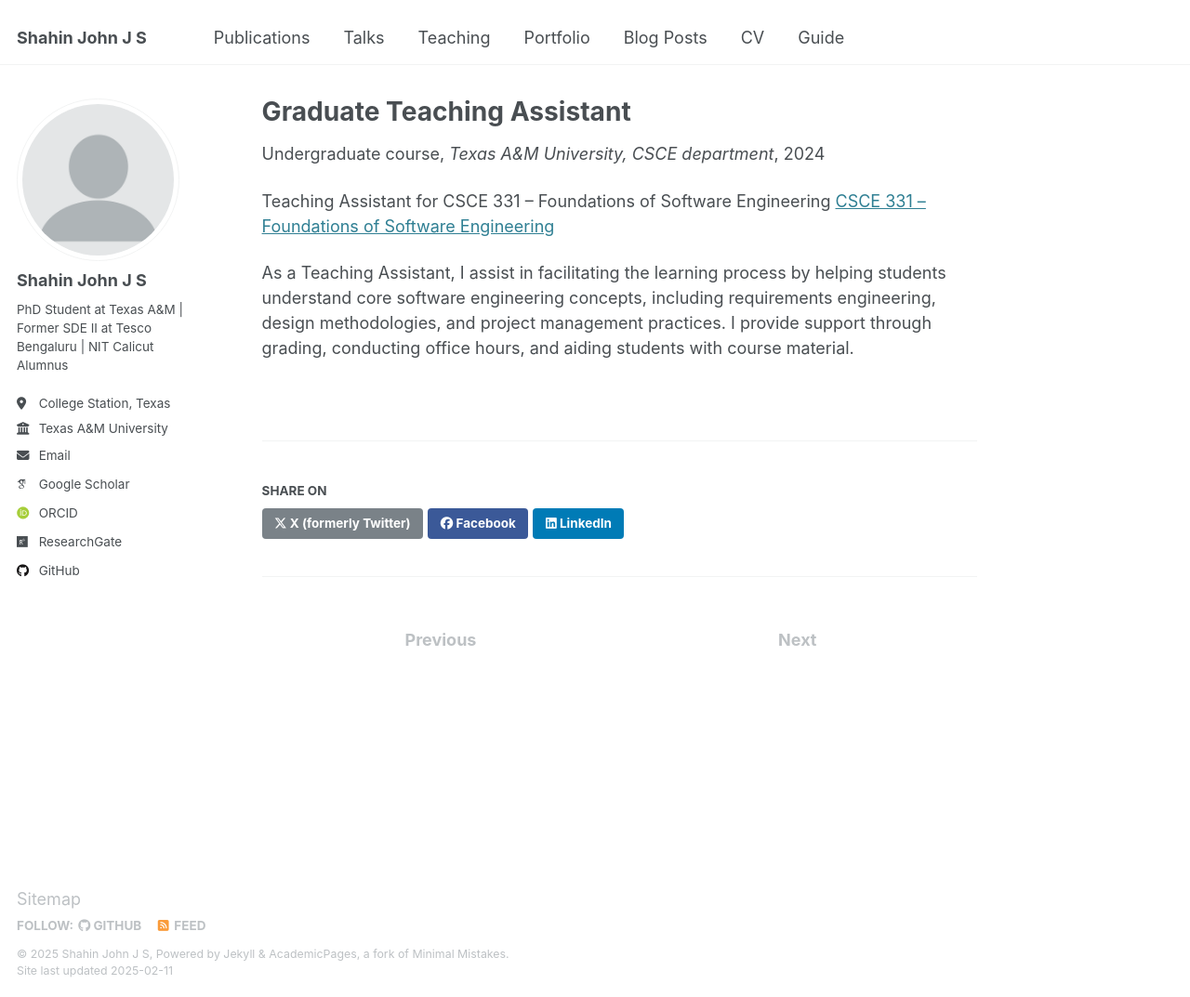
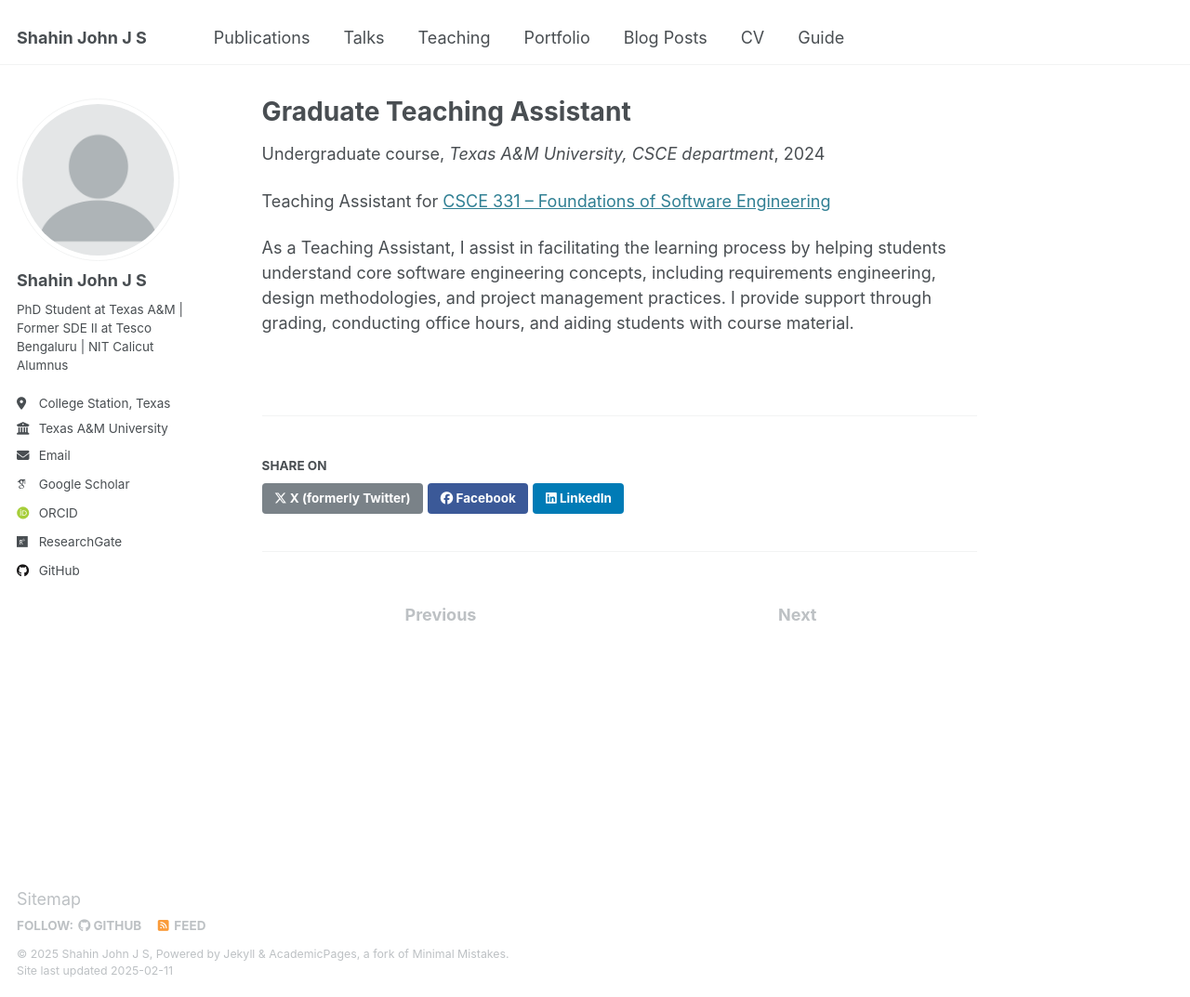
Before and after one commit to ivinjohn98/ivinjohn98.github.io, a Jekyll site: the page built from _teaching/2024-fall-teaching.md, in a window 1280 px wide and 1073 px high. Shown: the whole window at 93% size. Built offline with Jekyll 4.4.1, drawn with Linux system fonts in a browser that asks for light colours; some web fonts are replaced.

Commit message:
Update 2024-fall-teaching.md

```diff
--- a/_teaching/2024-fall-teaching.md
+++ b/_teaching/2024-fall-teaching.md
@@ -8,7 +8,6 @@ date: 2024-08-15
 location: "college station, Texas, USA"
 ---
 
-Teaching Assistant for CSCE 331 – Foundations of Software Engineering
-[CSCE 331 – Foundations of Software Engineering](https://lightfoot.engr.tamu.edu/course/csce-331-foundations-of-software-engineering/)
+Teaching Assistant for [CSCE 331 – Foundations of Software Engineering](https://lightfoot.engr.tamu.edu/course/csce-331-foundations-of-software-engineering/)
 
 As a Teaching Assistant, I assist in facilitating the learning process by helping students understand core software engineering concepts, including requirements engineering, design methodologies, and project management practices. I provide support through grading, conducting office hours, and aiding students with course material.
```
